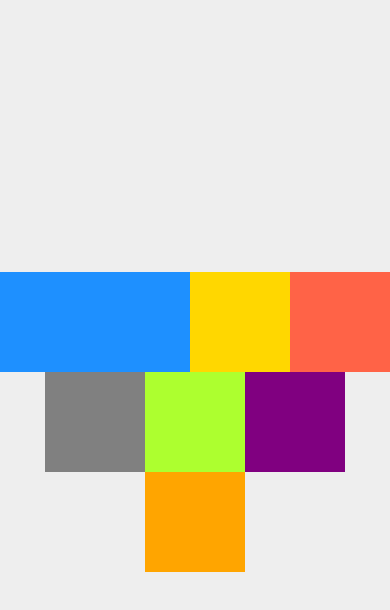
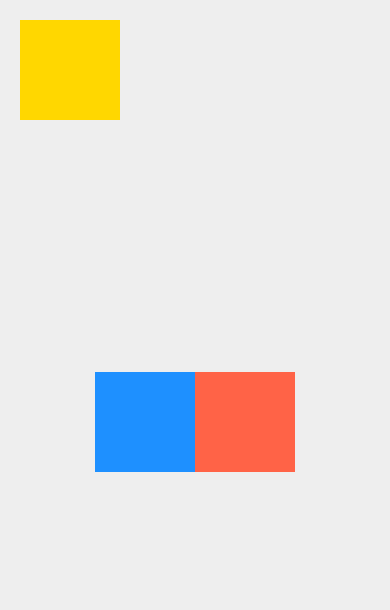
Before and after one commit to codewithz/saib-react-native-playground, a React Native app: screen / in a window 390 px wide. Shown: the top 610 px of the page. Built offline with nearby package versions, Linux system fonts and the light colour scheme.

Commit message:
Absolute and Relative Positioning

```diff
--- a/App.js
+++ b/App.js
@@ -23,16 +23,13 @@ export default function App() {
       flexDirection: 'row', //column,row,column-reverse,row-reverse
       justifyContent: 'center', //main axis
       alignItems: 'center', //secondary
-      alignContent: 'center',
-      flexWrap: "wrap",
+
 
     }} >
 
       <View style={{
         backgroundColor: 'dodgerblue',
-        flexBasis: 100,
-        flexGrow: 1,
-        //width: 100,
+        width: 100,
         height: 100,
 
       }} >
@@ -42,6 +39,9 @@ export default function App() {
         backgroundColor: 'gold',
         width: 100,
         height: 100,
+        top: 20,
+        left: 20,
+        position: 'absolute'
       }} >
       </View>
 
@@ -51,30 +51,7 @@ export default function App() {
         height: 100,
       }} >
       </View>
-      <View style={{
-        backgroundColor: 'grey',
-        width: 100,
-        height: 100,
-      }} >
-      </View>
-      <View style={{
-        backgroundColor: 'greenyellow',
-        width: 100,
-        height: 100,
-      }} >
-      </View>
-      <View style={{
-        backgroundColor: 'purple',
-        width: 100,
-        height: 100,
-      }} >
-      </View>
-      <View style={{
-        backgroundColor: 'orange',
-        width: 100,
-        height: 100,
-      }} >
-      </View>
+
 
 
     </View>
```
